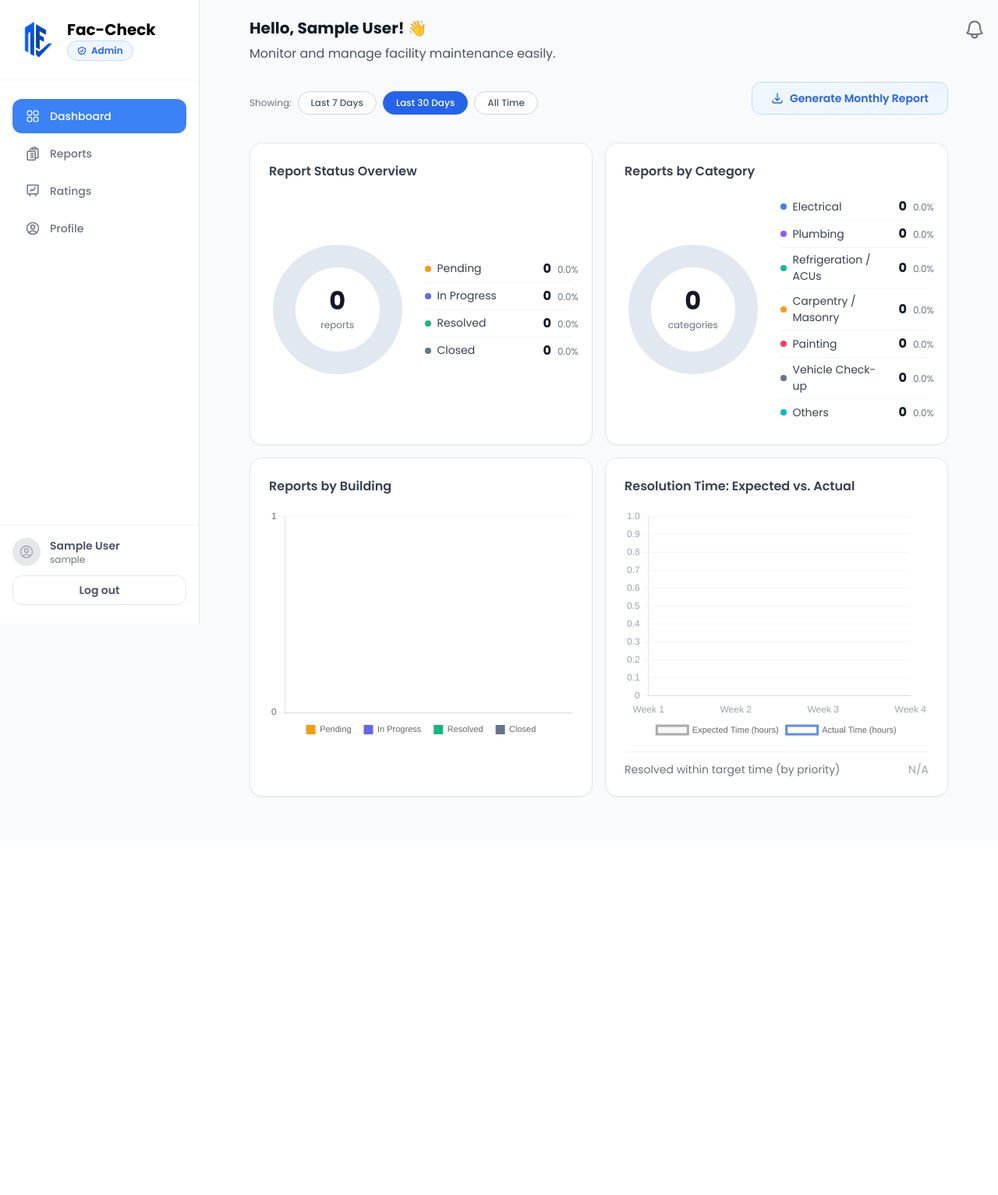
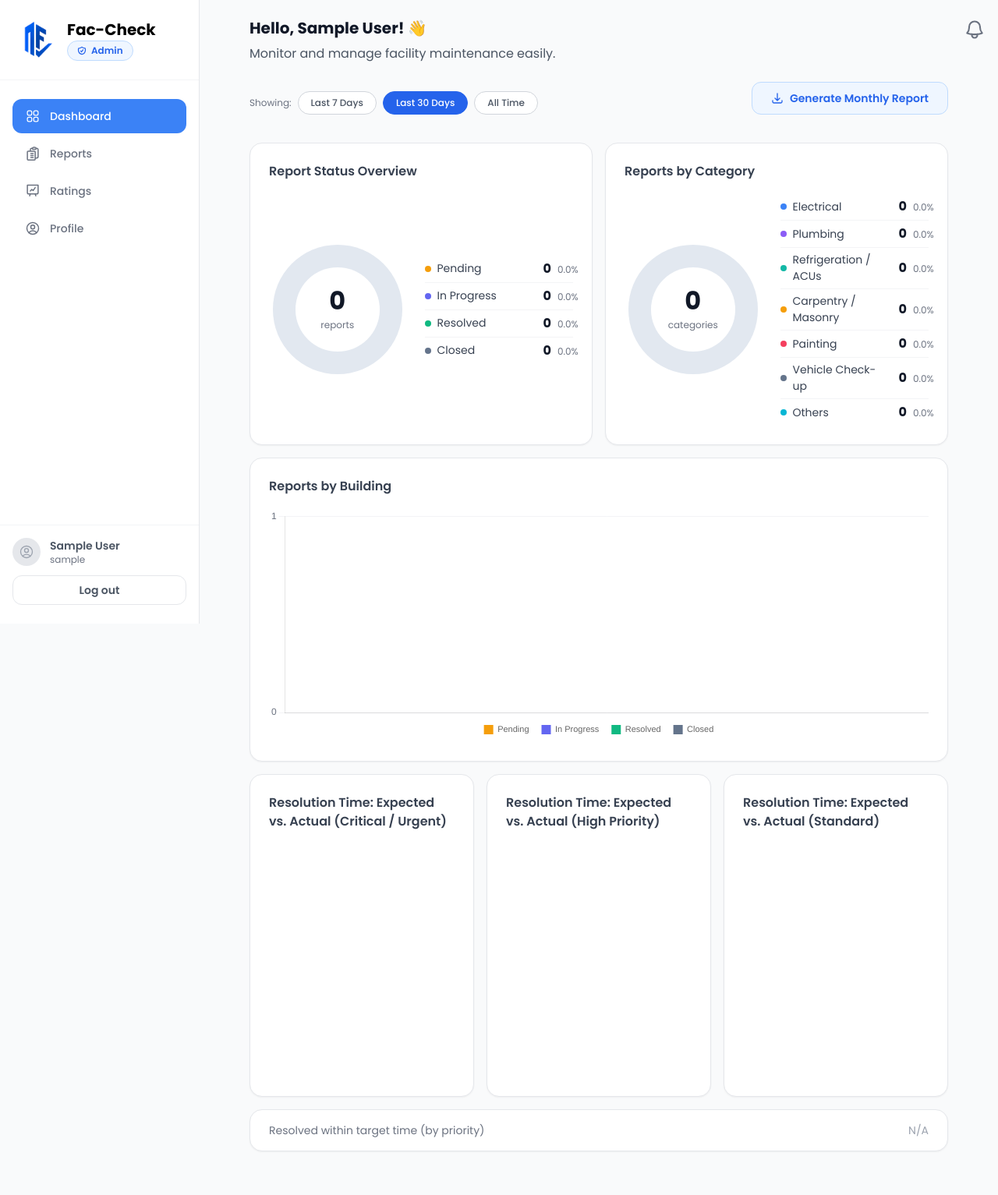
Before and after one commit to sjane16/KuhaMo, a Django app: page /adm/dashboard/ in a window 1280 px wide. Shown: the whole page at 78% size. Before the commit the page ends 1023 px from the top, so only its background shows below. Run offline with Django 5.2, Linux system fonts and the light colour scheme; the visitor is signed in with stand-in values (Sample User, id 1); data that the repository does not hold is empty; a map, chart or similar area stays blank; some libraries are stand-ins or nearby versions.

Commit message:
Split dashboard resolution chart into one chart per priority
- Replace the single "Resolution Time: Expected vs. Actual" chart with
  three separate charts: Critical/Urgent, High Priority, and Standard.
- Simplify the web dashboard skeleton layout so the middle row is no
  longer a hard 2-column grid and the third row can be a 3-column
  priority layout.
- Remove the formerly rendered web resolution chart for report-mode
  months and its unused image export path.
- Tighten dashboard skeleton year/intro placeholder text while the
  dynamic dashboard is loading.

This is a frontend-only change. The backend still returns one combined
"expected vs actual" series; the PDF export layout is updated separately.

🤖 Generated with Codebuff
Co-Authored-By: Codebuff <noreply@codebuff.com>

```diff
--- a/adm/templates/dashboard.html
+++ b/adm/templates/dashboard.html
@@ -23,14 +23,19 @@
                 </div>
             {% endfor %}
         </div>
-        <div class="grid grid-cols-1 lg:grid-cols-2 gap-4 mb-4"
-             id="dashboardSkeletonRow2">
-            {% for n in "12" %}
+        <div id="dashboardSkeletonRow2">
+            <div class="bg-white border border-gray-200 rounded-2xl p-6 shadow-sm mb-4">
+                <div class="skeleton h-4 w-48 rounded mb-4"></div>
+                <div class="skeleton h-[300px] w-full rounded-xl"></div>
+            </div>
+            <div class="grid grid-cols-1 lg:grid-cols-3 gap-4 mb-4">
+                {% for n in "123" %}
                     <div class="bg-white border border-gray-200 rounded-2xl p-6 shadow-sm">
                         <div class="skeleton h-4 w-48 rounded mb-4"></div>
                         <div class="skeleton h-[300px] w-full rounded-xl"></div>
                     </div>
                 {% endfor %}
+            </div>
         </div>
         <div id="dashboardContainer" class="hidden"></div>
     </main>
@@ -108,7 +113,6 @@
         <div style="position:relative; width:240px; height:240px;"><canvas id="report_statusChart"></canvas></div>
         <div style="position:relative; width:240px; height:240px;"><canvas id="report_categoriesChart"></canvas></div>
         <div style="position:relative; width:640px; height:300px;"><canvas id="report_buildingChart"></canvas></div>
-        <div style="position:relative; width:640px; height:300px;"><canvas id="report_resolutionChart"></canvas></div>
     </div>
     <style>
         /* Dashboard actions row: mobile = button first (full width), then Showing + pills on one row */
@@ -423,14 +427,12 @@
                     charts.status, statusTotal, statusTotal === 1 ? "report" : "reports"),
                 chart_categories: chartImageWithCenter(
                     charts.categories, categoryCount, categoryCount === 1 ? "category" : "categories"),
-                chart_buildings: charts.buildings.toBase64Image(),
-                chart_resolution: charts.resolution.toBase64Image(),
             };
         }
 
         function renderReportChartsForMonth(reportMonth) {
             return fetchDashboardData("30", reportMonth).then(function(data) {
-                ["statusChart", "categoriesChart", "buildingChart", "resolutionChart"].forEach(function(id) {
+                ["statusChart", "categoriesChart", "buildingChart"].forEach(function(id) {
                     const old = Chart.getChart("report_" + id);
                     if (old) old.destroy();
                 });
@@ -1012,23 +1014,40 @@
                 }
             });
 
-            charts.resolution = new Chart(canvasOf('resolutionChart'), {
+            if (!reportMode) {
+                const priorityChartDefs = [
+                    { code: 'critical', canvasId: 'resolutionChartCritical', color: '#dc2626' },
+                    { code: 'high', canvasId: 'resolutionChartHigh', color: '#ea580c' },
+                    { code: 'standard', canvasId: 'resolutionChartStandard', color: '#2563eb' },
+                ];
+                priorityChartDefs.forEach(function(def) {
+                    const series = (data.resolution_by_priority || {})[def.code];
+                    const canvas = document.getElementById(def.canvasId);
+                    if (!series || !canvas) return;
+
+                    charts['resolution_' + def.code] = new Chart(canvas, {
                         type: 'line',
                         data: {
                             labels: data.resolution_weeks,
                             datasets: [{
                                 label: 'Expected Time (hours)',
-                        data: data.expected_hours,
+                                data: series.expected,
                                 borderColor: '#aaa',
                                 backgroundColor: 'rgba(200,200,200,0.15)',
                                 fill: true,
                                 tension: 0.3,
+                                pointRadius: 0,
+                                pointHoverRadius: 4,
                             }, {
                                 label: 'Actual Time (hours)',
-                        data: data.actual_hours,
-                        borderColor: '#5b8dee',
+                                data: series.actual,
+                                borderColor: def.color,
                                 backgroundColor: 'transparent',
                                 tension: 0.3,
+                                spanGaps: true,
+                                borderWidth: 2,
+                                pointRadius: 4,
+                                pointBackgroundColor: def.color,
                             }]
                         },
                         options: {
@@ -1056,6 +1075,7 @@
                             },
                             scales: {
                                 y: {
+                                    beginAtZero: true,
                                     grid: {
                                         color: '#f3f4f6'
                                     },
@@ -1068,12 +1088,17 @@
                                         display: false
                                     },
                                     ticks: {
-                                color: '#9ca3af'
+                                        color: '#9ca3af',
+                                        font: {
+                                            size: 10
+                                        }
                                     }
                                 }
                             }
                         }
                     });
+                });
+            }
 
             if (reportMode) {
                 // walang animation para kumpleto na ang drawing pag kinuha ang image
--- a/adm/templates/partials/_dashboard_content.html
+++ b/adm/templates/partials/_dashboard_content.html
@@ -99,7 +99,7 @@
         </div>
     </div>
 </section>
-<section class="grid grid-cols-1 lg:grid-cols-2 gap-4 mb-4">
+<section class="mb-4">
     <div class="bg-white border border-gray-200 rounded-2xl p-6 shadow-sm min-w-0">
         <h2 class="text-base font-semibold text-gray-700 mb-4">Reports by Building</h2>
         <div class="h-[300px] relative">
@@ -108,18 +108,32 @@
                     aria-label="Reports by building, grouped by Pending, In Progress, Resolved, and Closed status"></canvas>
         </div>
     </div>
-    <div class="bg-white border border-gray-200 rounded-2xl p-6 shadow-sm">
-        <h2 class="text-base font-semibold text-gray-700 mb-4">Resolution Time: Expected vs. Actual</h2>
+</section>
+<section class="grid grid-cols-1 lg:grid-cols-3 gap-4 mb-4">
+    <div class="bg-white border border-gray-200 rounded-2xl p-6 shadow-sm min-w-0">
+        <h2 class="text-base font-semibold text-gray-700 mb-4">Resolution Time: Expected vs. Actual (Critical / Urgent)</h2>
         <div class="h-[300px] relative">
-            <canvas id="resolutionChart" height="150"></canvas>
+            <canvas id="resolutionChartCritical"></canvas>
         </div>
-        <div class="mt-3 pt-3 border-t border-gray-100 flex items-center justify-between text-sm">
-            <span class="text-gray-500">Resolved within target time (by priority)</span>
-            {% if sla_total %}
-                <span class="font-semibold text-gray-700">{{ sla_within_pct|floatformat:1 }}% <span class="font-normal text-gray-400">({{ sla_met }} of {{ sla_total }})</span></span>
-            {% else %}
-                <span class="text-gray-400">N/A</span>
-            {% endif %}
+    </div>
+    <div class="bg-white border border-gray-200 rounded-2xl p-6 shadow-sm min-w-0">
+        <h2 class="text-base font-semibold text-gray-700 mb-4">Resolution Time: Expected vs. Actual (High Priority)</h2>
+        <div class="h-[300px] relative">
+            <canvas id="resolutionChartHigh"></canvas>
+        </div>
+    </div>
+    <div class="bg-white border border-gray-200 rounded-2xl p-6 shadow-sm min-w-0">
+        <h2 class="text-base font-semibold text-gray-700 mb-4">Resolution Time: Expected vs. Actual (Standard)</h2>
+        <div class="h-[300px] relative">
+            <canvas id="resolutionChartStandard"></canvas>
         </div>
     </div>
 </section>
+<div class="bg-white border border-gray-200 rounded-2xl px-6 py-4 shadow-sm mb-4 flex items-center justify-between text-sm">
+    <span class="text-gray-500">Resolved within target time (by priority)</span>
+    {% if sla_total %}
+        <span class="font-semibold text-gray-700">{{ sla_within_pct|floatformat:1 }}% <span class="font-normal text-gray-400">({{ sla_met }} of {{ sla_total }})</span></span>
+    {% else %}
+        <span class="text-gray-400">N/A</span>
+    {% endif %}
+</div>
```
Also changed, not shown: adm/templates/dashboard_report_pdf.html (+26 -27 lines), adm/templates/personnel_performance_pdf.html (+8 -0 lines). Lines whose indentation alone changed are shown as unchanged.
